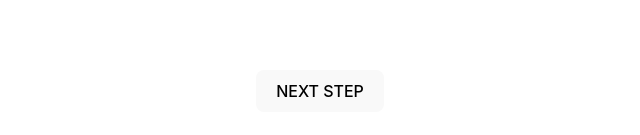
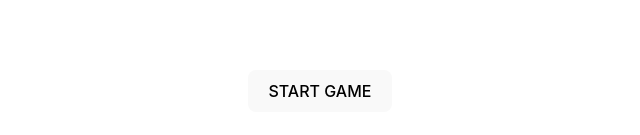
Before and after one commit to Jennifer-Cheung/whist, a React (Vite) app: page / in a window 1280 px wide. Shown: the part 501-636 px from the top of the page, without its empty margins (320-960 px from the left). Built offline with nearby package versions, Linux system fonts and the light colour scheme.

Commit message:
fix: Fix wrong reset logic and add trump suit comparison

```diff
--- a/src/App.tsx
+++ b/src/App.tsx
@@ -23,8 +23,9 @@ function App() {
 		newPool.splice(0, 1)
 		setPool(newPool)
 		setDeckCard(pool[0])
-		setTrumpSuit(pool[0].suit)
-		console.log(newPool)
+		if (pool.length === 52) {
+			setTrumpSuit(pool[0].suit)
+		}
 	}, [pool])
 
 	useEffect(() => {
@@ -69,6 +70,11 @@ function App() {
 	}, [chosenCardIndex, myHand, opponentsHand])
 
 	const compare = useCallback(() => {
+		if (arenaCards[0].suit === trumpSuit && arenaCards[1].suit !== trumpSuit) {
+			return 1
+		} else if (arenaCards[1].suit === trumpSuit && arenaCards[0].suit !== trumpSuit) {
+			return 0
+		}
 		if (rankBiggerThan(arenaCards[0].rank, arenaCards[1].rank)) {
 			return 1
 		} else {
@@ -117,12 +123,12 @@ function App() {
 
 	const reset = useCallback(() => {
 		setPool(shuffleDeck())
-		setActionRound(ButtonRound.PlayCard)
+		setActionRound(ButtonRound.Deal)
 		setGameEnds(false)
-		deal()
 		setMyScore(0)
 		setOpponentScore(0)
-	}, [deal])
+		setArenaCards([])
+	}, [])
 
 	const handleNextStep = () => {
 		if (actionRound === ButtonRound.Deal) {
@@ -188,7 +194,10 @@ function App() {
 			{/* Message */}
 
 			{/* Action button */}
-			<button onClick={handleNextStep}>{gameEnds ? 'RESET' : 'NEXT STEP'}</button>
+			<button onClick={handleNextStep}>{
+				actionRound === ButtonRound.Deal ? 'START GAME'
+					: (actionRound === ButtonRound.PlayCard ? 'PLAY' : 'RESET')
+			}</button>
 		</div>
 	)
 }
```
